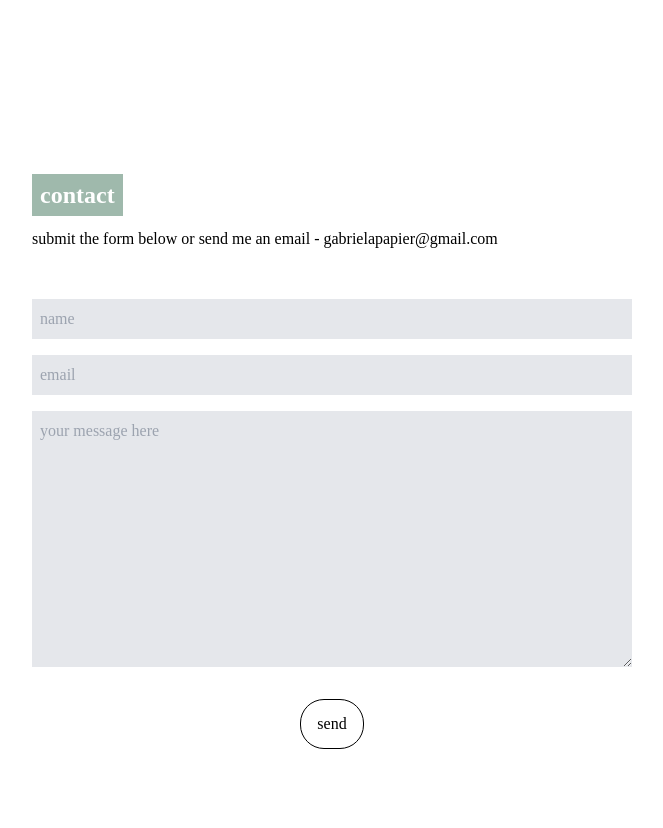
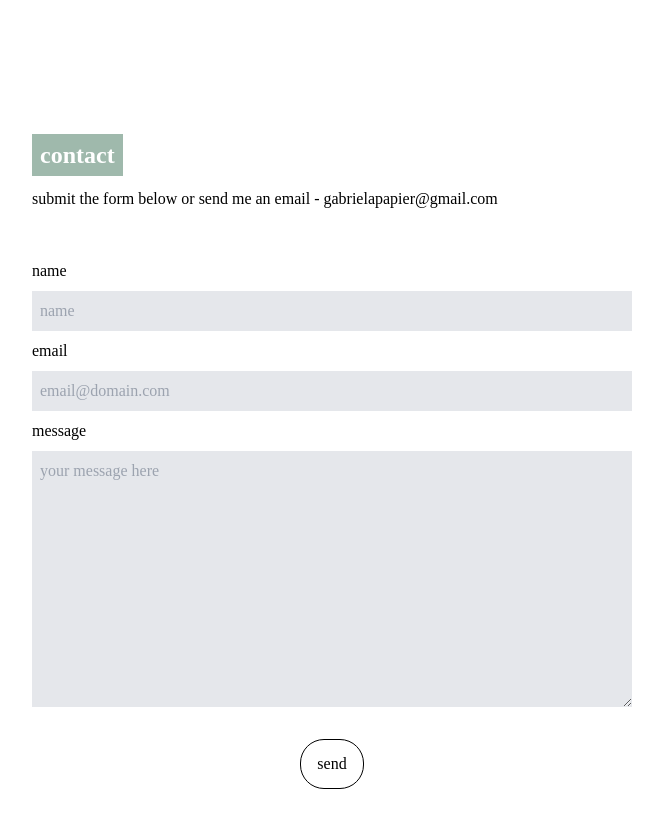
Before and after one commit to gabifija/portfolio, a React (Create React App) app: page / in a window 1280 px wide. Shown: the part 3120-3948 px from the top of the page, without its empty margins (308-971 px from the left). Built offline with nearby package versions, Linux system fonts and the light colour scheme.

Commit message:
feat: add formik and yup to validate contact form

```diff
--- a/package.json
+++ b/package.json
@@ -8,6 +8,7 @@
     "@testing-library/react": "^13.0.0",
     "@testing-library/user-event": "^13.2.1",
     "autoprefixer": "^10.4.12",
+    "formik": "^2.2.9",
     "gh-pages": "^4.0.0",
     "postcss": "^8.4.16",
     "react": "^18.2.0",
@@ -16,7 +17,8 @@
     "react-scripts": "5.0.1",
     "react-scroll": "^1.8.7",
     "tailwindcss": "^3.1.8",
-    "web-vitals": "^2.1.0"
+    "web-vitals": "^2.1.0",
+    "yup": "^0.32.11"
   },
   "scripts": {
     "predeploy": "yarn run build",
--- a/src/components/Contact.jsx
+++ b/src/components/Contact.jsx
@@ -1,17 +1,112 @@
-import React from 'react';
+import React, { useState } from 'react';
+import { useFormik } from 'formik'
+import * as Yup from 'yup';
 
 const Contact = () => {
+  const [showMessage, setShowMessage] = useState(false);
+
+  const ValidationSchema = Yup.object().shape({
+   name: Yup.string()
+     .min(2)
+     .max(50)
+     .required('required'),
+   message: Yup.string()
+     .min(2)
+     .max(1000)
+     .required('required'),
+   email: Yup.string()
+     .email('invalid email')
+     .required('required'),
+ });
+
+  const formik = useFormik({
+    initialValues: {
+      name: '',
+      email: '',
+      message: '',
+    },
+    validationSchema: ValidationSchema,
+    onSubmit: values => {
+      const endpoint = 'https://getform.io/f/eefa2a49-7171-4ef1-bf6b-728c443e13cf';
+      const formData = new FormData();
+
+      formData.append(
+          'name',
+          values.name
+      )
+      formData.append(
+          'email',
+          values.email
+      )
+      formData.append(
+          'message',
+          values.message
+      )
+      return fetch(endpoint, {
+        method: 'POST',
+        body: formData
+      })
+      .then(() => setShowMessage(true))
+      .catch(() => setShowMessage(false))
+    },
+  });
+
   return (
     <div name='contact' className='w-full h-screen bg-white text-black flex justify-center items-center p-4'>
-      <form method='POST' action='https://getform.io/f/eefa2a49-7171-4ef1-bf6b-728c443e13cf' className='flex flex-col max-w-[600px] w-full'>
+      <form onSubmit={formik.handleSubmit} className='flex flex-col max-w-[600px] w-full'>
         <div className='pb-8'>
           <p className='text-2xl font-bold inline text-white bg-[#9fb9ac] p-2'>contact</p>
           <p className='py-4'>submit the form below or send me an email - <a href='mailto:gabrielapapier@gmail.com'>gabrielapapier@gmail.com</a></p>
         </div>
-        <input className='p-2 bg-[#e5e7eb] text-black focus:outline focus:outline-black' type='text' placeholder='name' name='name' />
-        <input className='my-4 p-2 bg-[#e5e7eb] text-black focus:outline focus:outline-black' type='email' placeholder='email' name='email' />
-        <textarea className='p-2 bg-[#e5e7eb] text-black focus:outline focus:outline-black' placeholder='your message here' name='message' cols='30' rows='10'></textarea>
-        <button className='text-black bg-white border rounded-3xl border-black hover:bg-[#327364] hover:border-[#327364] hover:text-white px-4 py-3 my-8 mx-auto flex items-center'>send</button>
+        <>{showMessage ? <p className='text-[#327364]'>your message has been sent successfully!</p> : (
+          <>
+            <label className='pb-2'>name</label>
+            <input
+              className='p-2 bg-[#e5e7eb] text-black focus:outline focus:outline-black'
+              id='name'
+              name='name'
+              type='text'
+              placeholder='name'
+              onChange={formik.handleChange}
+              value={formik.values.name}
+            />
+            {formik.errors.name && formik.touched.name ? (
+              <p className='pb-4 text-[#b66b53] text-sm'>{formik.errors.name}</p>
+            ) : null}
+
+            <label className='py-2'>email</label>
+            <input
+              className='p-2 bg-[#e5e7eb] text-black focus:outline focus:outline-black'
+              id='email'
+              name='email'
+              type='email'
+              placeholder='email@domain.com'
+              onChange={formik.handleChange}
+              value={formik.values.email}
+            />
+            {formik.errors.email && formik.touched.email ? (
+              <p className='pb-2 text-[#b66b53] text-sm'>{formik.errors.email}</p>
+            ) : null}
+
+            <label className='py-2'>message</label>
+            <textarea
+              className='p-2 bg-[#e5e7eb] text-black focus:outline focus:outline-black'
+              id='message'
+              name='message'
+              placeholder='your message here'
+              type='text'
+              cols='30'
+              rows='10'
+              onChange={formik.handleChange}
+              value={formik.values.message}
+            />
+            {formik.errors.message && formik.touched.message ? (
+              <p className='text-[#b66b53] text-sm'>{formik.errors.message}</p>
+            ) : null}
+
+            <button className='text-black bg-white border rounded-3xl border-black hover:bg-[#327364] hover:border-[#327364] hover:text-white px-4 py-3 my-8 mx-auto flex items-center' type='submit'>send</button>
+          </>
+        )}</>
       </form>
     </div>
   );
```
Also changed, not shown: 1 other file (tests, documents, lock files or other folders).
